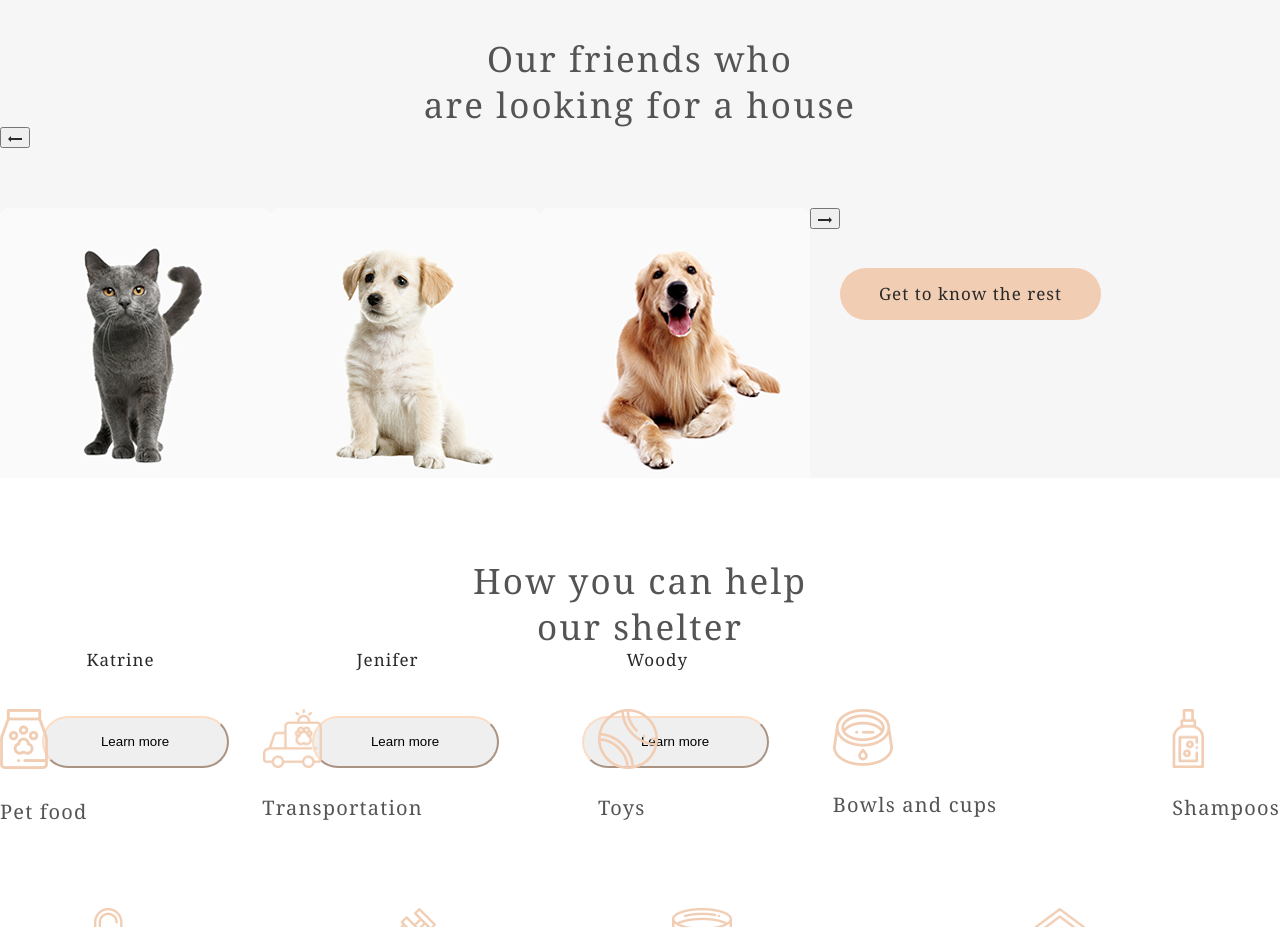
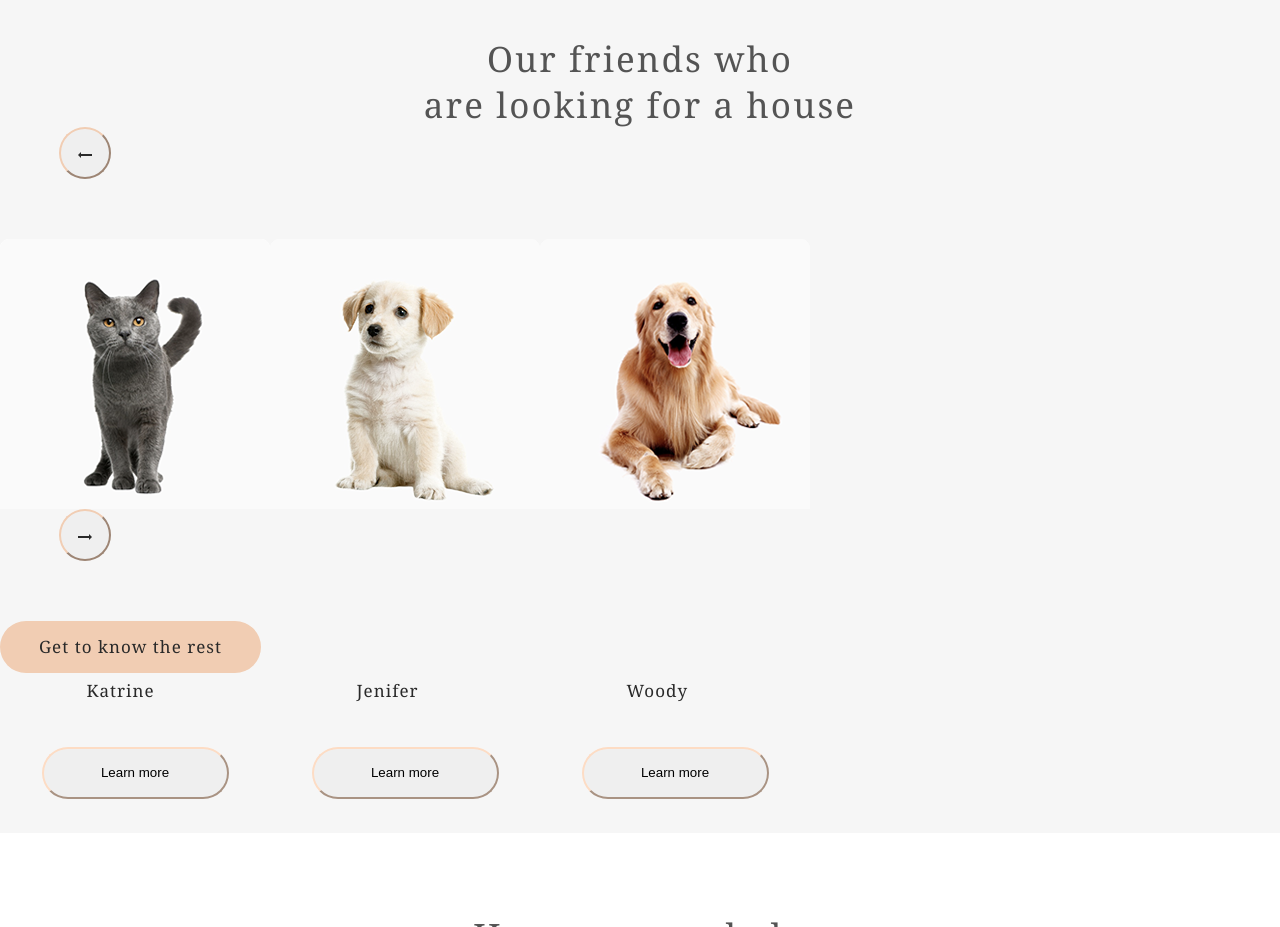
Before and after one commit to ZhykharievAnatolii/Shelter-adaptive-page, a website: page shelter/main.html in a window 1280 px wide. Shown: the part 1660-2587 px from the top of the page. Drawn offline with Linux system fonts and the light colour scheme.

Commit message:
fix:slider elements

```diff
--- a/shelter/style.css
+++ b/shelter/style.css
@@ -159,6 +159,7 @@ header{
 }
 .our-friends{
     background-color: #F6F6F6;
+    height: 877px;
 }
 .heading-friends{
     display: flex;
@@ -183,6 +184,31 @@ header{
     margin-top: 60px;
     margin-right: 145px;
     margin-right: 145px;
+}
+.slider-button{
+    display: flex;
+    align-items: center;
+    margin-left: 59px;
+}
+.slider-control-left{
+    border-radius: 50%;
+    width: 52px;
+    height: 52px;
+    border-color: #F1CDB3;
+}
+.slider-control-left img{
+    width: 14px;
+    height: 6px;
+}
+.slider-control-right{
+    border-radius: 50%;
+    width: 52px;
+    height: 52px;
+    border-color: #F1CDB3;
+}
+.slider-control-right img{
+    width: 14px;
+    height: 6px;
 }
 .slider-item{
     width: 270px;
```
Also changed, not shown: shelter/main.html (+2 -1 lines), 1 other file.
